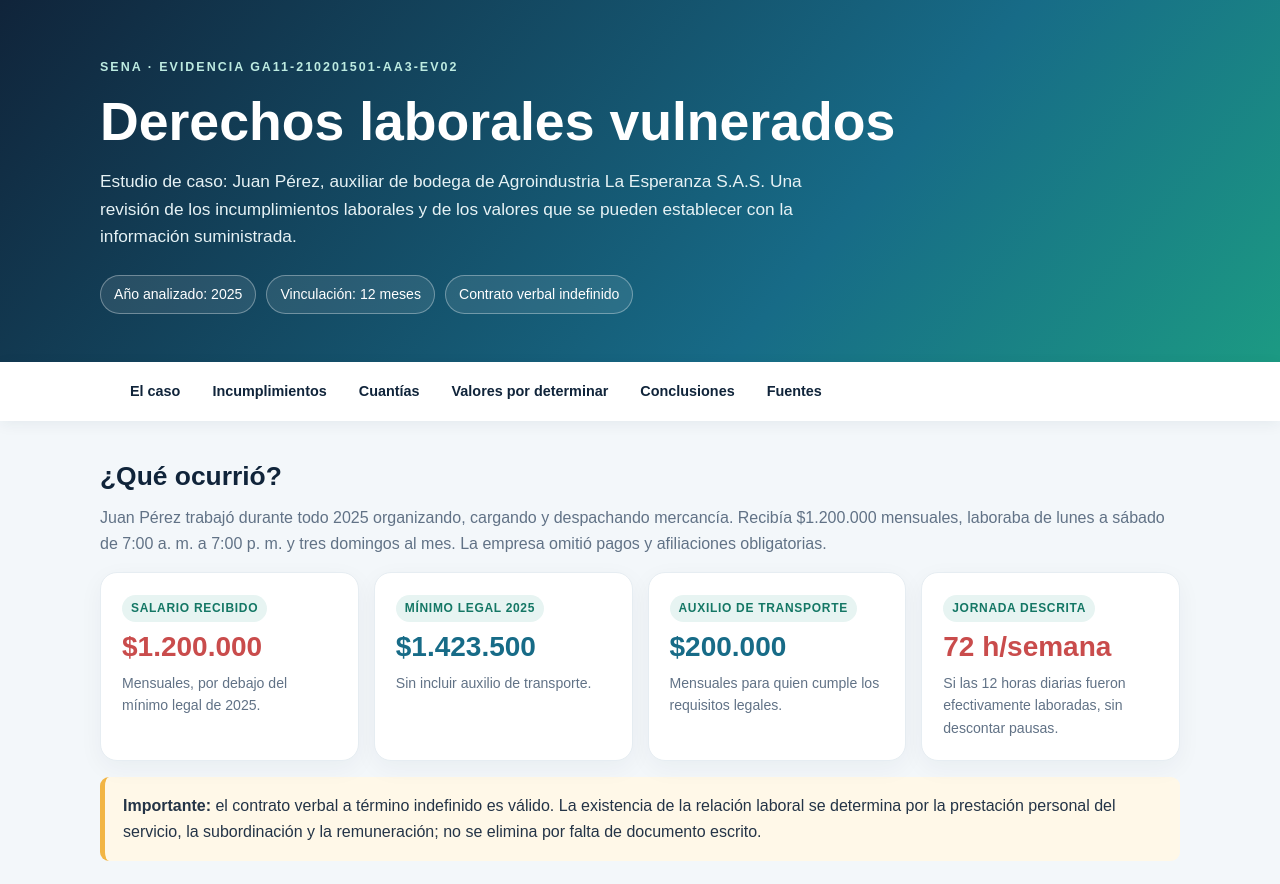
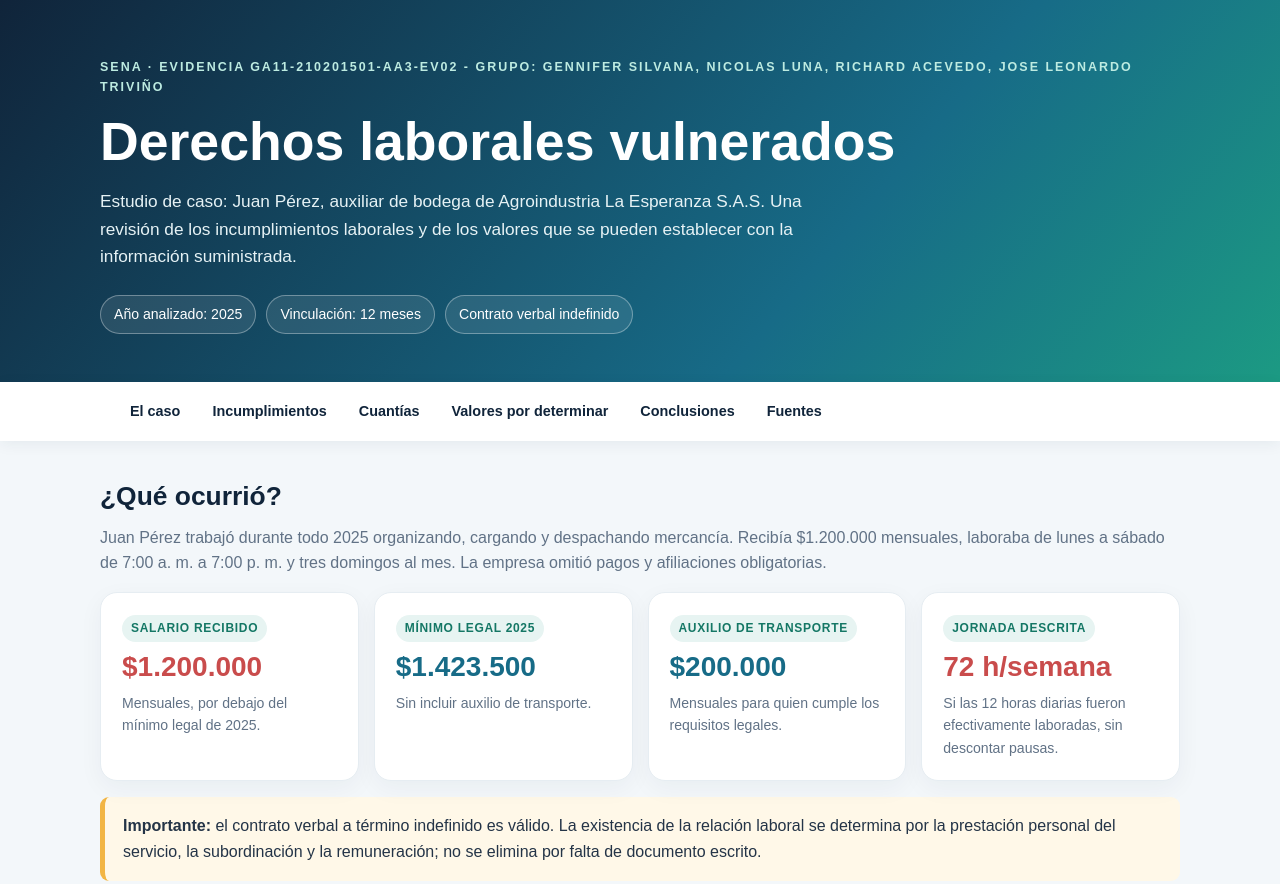
Before and after one commit to luisangelbermudez/cartelera_digital_derecho, a plain HTML site: page index.html in a window 1280 px wide. Shown: the top 884 px of the page. Drawn offline with Linux system fonts and the light colour scheme.

Commit message:
Update eyebrow text with group member names

```diff
--- a/index.html
+++ b/index.html
@@ -34,7 +34,7 @@ footer{background:var(--navy);color:#dce8ef;padding:30px 20px;text-align:center}
 <body>
 <header class="hero">
  <div class="wrap">
-  <div class="eyebrow">SENA · Evidencia GA11-210201501-AA3-EV02</div>
+  <div class="eyebrow">SENA · Evidencia GA11-210201501-AA3-EV02 - Grupo: Gennifer Silvana, Nicolas Luna, Richard Acevedo, Jose Leonardo Triviño</div>
   <h1>Derechos laborales vulnerados</h1>
   <p>Estudio de caso: Juan Pérez, auxiliar de bodega de Agroindustria La Esperanza S.A.S. Una revisión de los incumplimientos laborales y de los valores que se pueden establecer con la información suministrada.</p>
   <div class="meta"><span class="pill">Año analizado: 2025</span><span class="pill">Vinculación: 12 meses</span><span class="pill">Contrato verbal indefinido</span></div>
```
